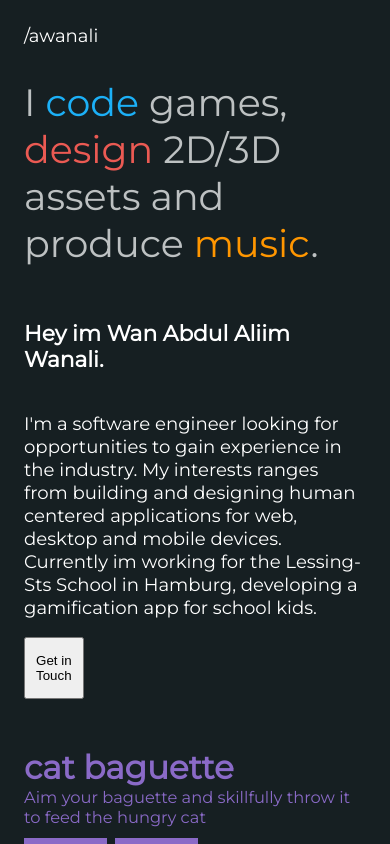
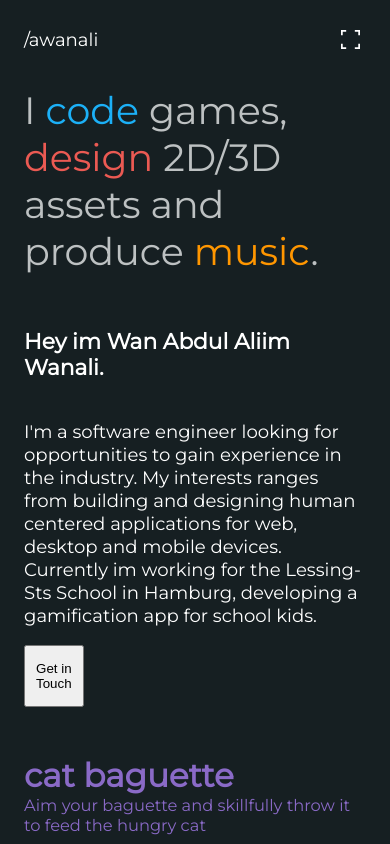
Before and after one commit to busukbangak/personal-portfolio, a React (Vite) app: page / in a window 390 px wide. Built offline with nearby package versions, Linux system fonts and the light colour scheme.

Commit message:
Add decoration rectangle to mobile version

```diff
--- a/src/pages/portfolio/Home.tsx
+++ b/src/pages/portfolio/Home.tsx
@@ -26,7 +26,10 @@ export default function Home() {
 
 
             <section style={{ ...styles.about, ...(isMobile && { backgroundColor: '#161F22', padding: 24 }) }}>
-                <h1 style={{ fontSize: isMobile ? '2.145922746781116vh' : '1.224489795918367vw', fontWeight: 500, color: 'white', margin: 0 }}>/awanali</h1>
+                <div style={{ display: 'flex', alignItems: 'center', justifyContent: 'space-between' }}>
+                    <h1 style={{ fontSize: isMobile ? '2.145922746781116vh' : '1.224489795918367vw', fontWeight: 500, color: 'white', margin: 0 }}>/awanali</h1>
+                    {isMobile && <img style={{ ...styles.sidebarImage, width: '2.145922746781116vh' }} src={targetSVG} />}
+                </div>
                 <h2 style={{ fontSize: isMobile ? '4.506437768240343vh' : '3.33333vw', fontWeight: 500, color: '#BDC1C2' }}>I <span style={{ color: '#1CB0F7' }}>code</span> games, {!isMobile && <br />} <span style={{ color: '#EB5A53' }}>design</span> 2D/3D assets {!isMobile && <br />} and produce <span style={{ color: '#FF9600' }}>music</span>.</h2>
                 <h3 style={{ fontSize: isMobile ? '2.575107296137339vh' : '1.66666vw', fontWeight: 'bold', color: 'white' }}>Hey im Wan Abdul Aliim Wanali.</h3>
                 <p style={{ fontSize: isMobile ? '2.145922746781116vh' : '1.224489795918367vw', fontWeight: 'normal', color: 'white' }}>I'm a software engineer looking for opportunities to gain experience in the industry. My interests ranges from building and designing human centered applications for web, desktop and mobile devices. Currently im working for the Lessing-Sts School in Hamburg, developing a gamification app for school kids.</p>
@@ -43,8 +46,8 @@ export default function Home() {
 
             {isMobile &&
                 <nav style={{ ...styles.navContainer, flexDirection: 'row', justifyContent: 'center', margin: 32 }}>
-                    <Link to={'/imprint'}  style={{ ...styles.navText, writingMode: 'unset', fontSize: '1.716738197424893vh' }}>Imprint</Link>
-                    <Link to={'/privacy-policy'}  style={{ ...styles.navText, writingMode: 'unset', fontSize: '1.716738197424893vh' }}>Privacy Policy</Link>
+                    <Link to={'/imprint'} style={{ ...styles.navText, writingMode: 'unset', fontSize: '1.716738197424893vh' }}>Imprint</Link>
+                    <Link to={'/privacy-policy'} style={{ ...styles.navText, writingMode: 'unset', fontSize: '1.716738197424893vh' }}>Privacy Policy</Link>
                 </nav>
             }
         </main>
```
